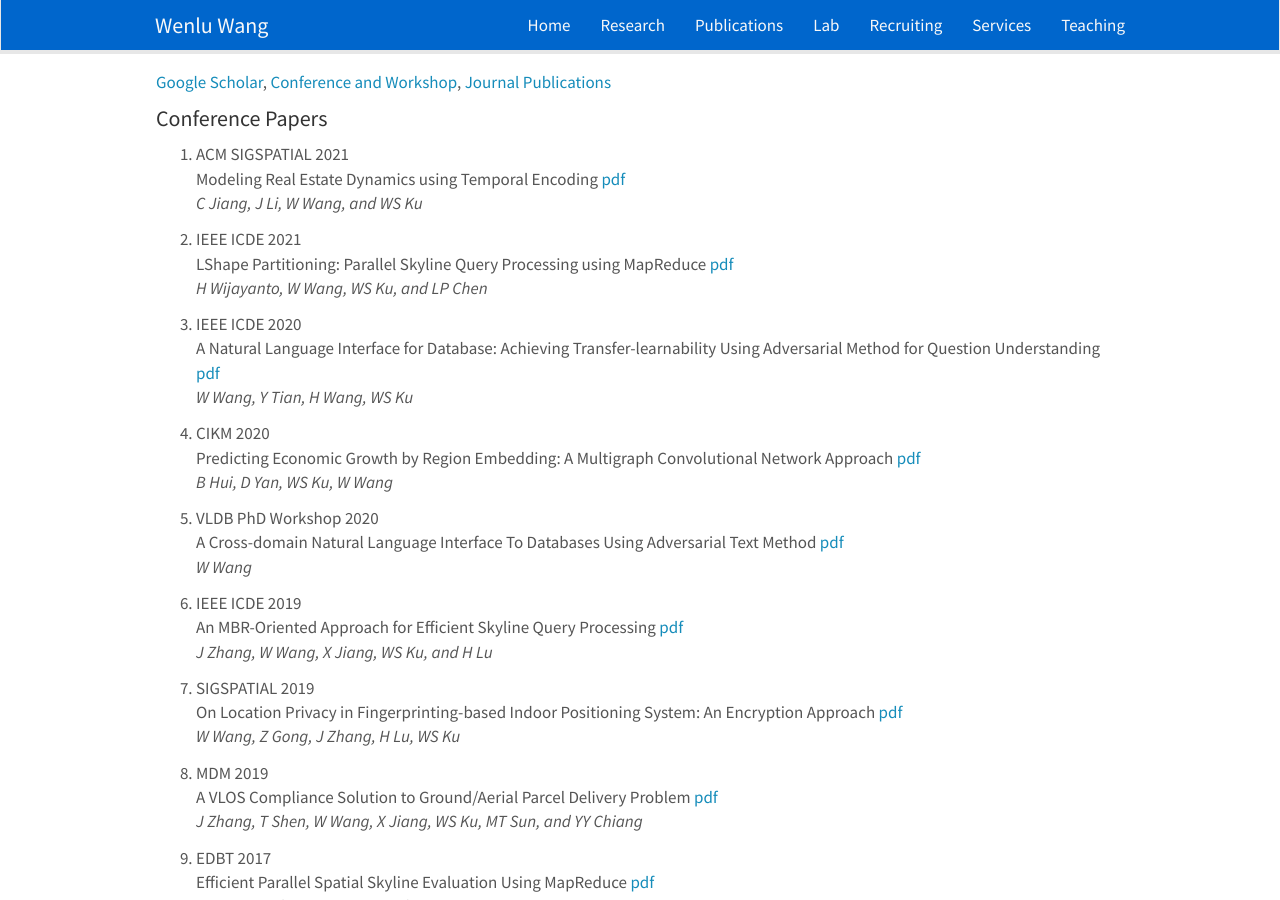
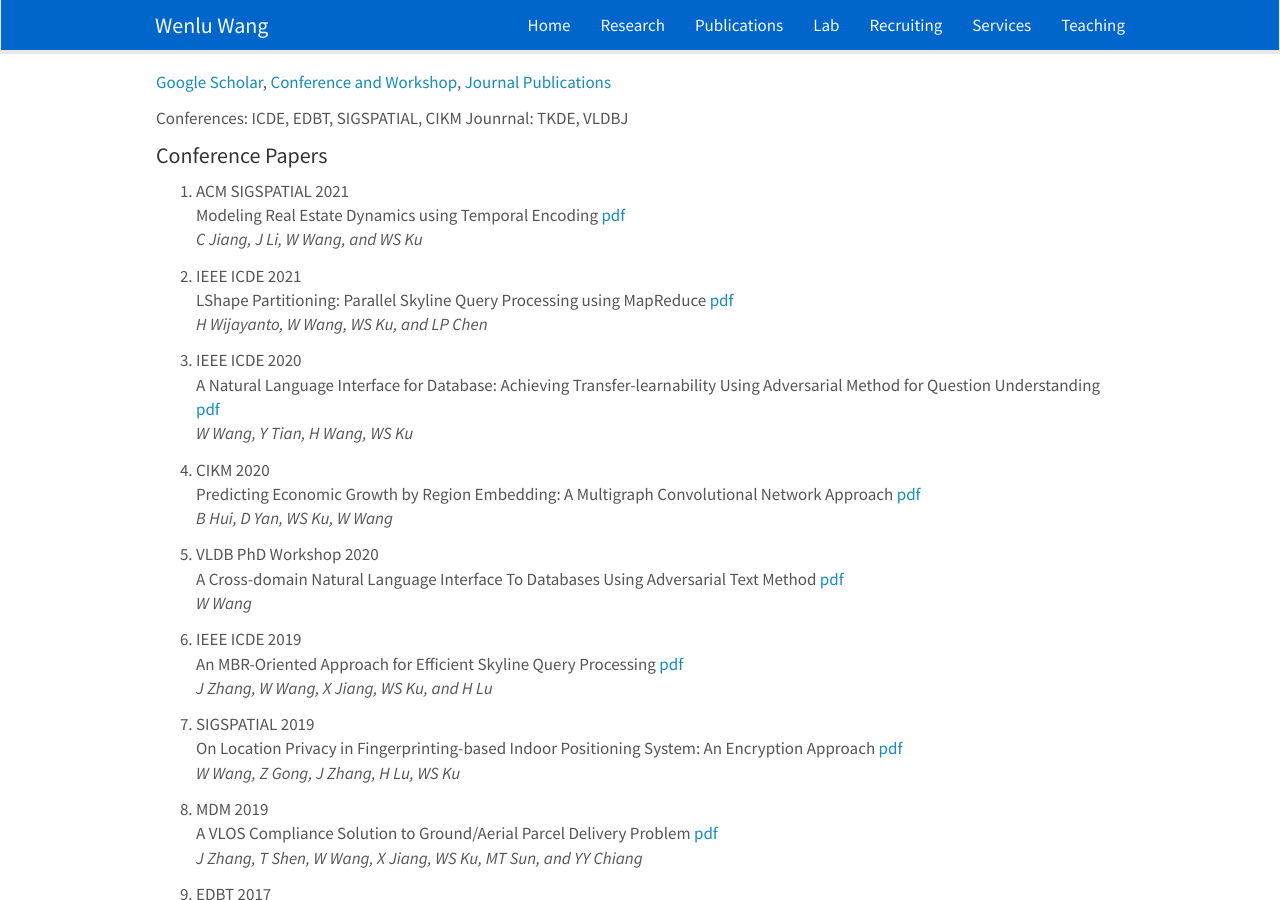
Before and after one commit to WENLU-W/WENLU-W.github.io, a Jekyll site: the page built from docs/_pages/publications.md, in a window 1280 px wide and 900 px high. Built offline with Jekyll 4.4.1, drawn with Linux system fonts in a browser that asks for light colours; nearby versions of some CDN libraries.

Commit message:
Update publications.md

```diff
--- a/docs/_pages/publications.md
+++ b/docs/_pages/publications.md
@@ -7,6 +7,9 @@ permalink: /publications/
 ---
 
 [Google Scholar](https://scholar.google.com/citations?user=YPVtn-UAAAAJ&hl=en), [Conference and Workshop](#conference-papers), [Journal Publications](#journal-papers)
+
+Conferences: ICDE, EDBT, SIGSPATIAL, CIKM
+Jounrnal: TKDE, VLDBJ
 
 #### Conference Papers
 
```
